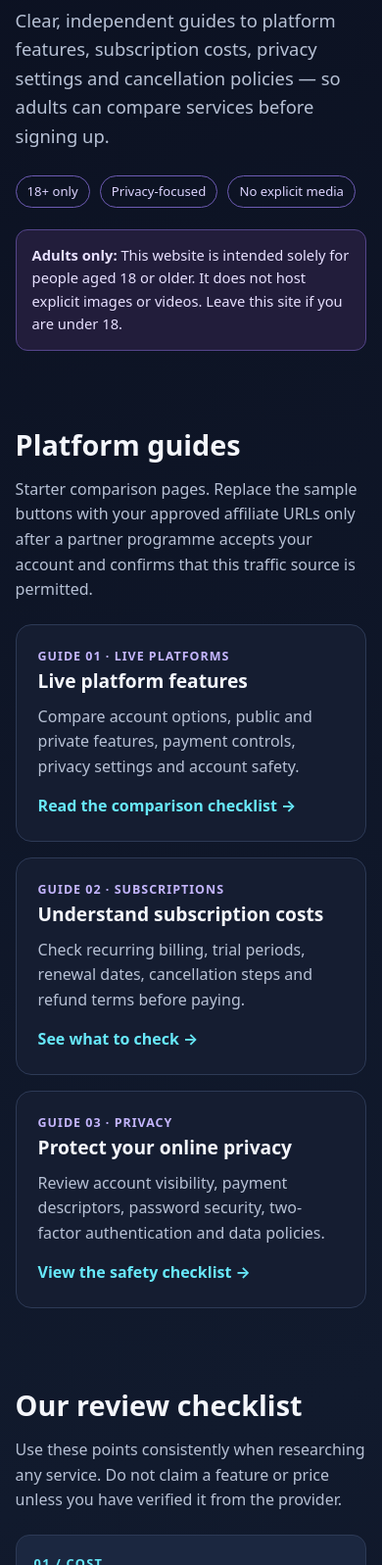
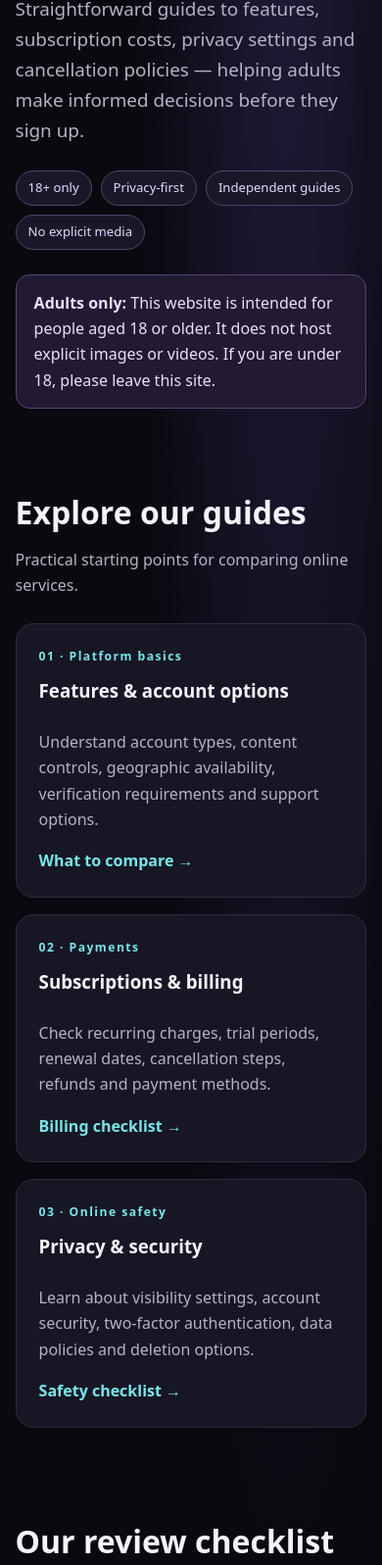
Before and after one commit to kbsllg/adult-platform-guide, a plain HTML site: page index.html in a window 390 px wide. Shown: the part 332-1929 px from the top of the page at 98% size. Drawn offline with Linux system fonts and the light colour scheme.

Commit message:
Refactor index.html for improved structure and content
Updated the HTML structure, including meta tags, styles, header, main content, and footer. Enhanced content clarity and organization for better user experience.

```diff
--- a/index.html
+++ b/index.html
@@ -3,130 +3,113 @@
 <head>
 <meta charset="UTF-8">
 <meta name="viewport" content="width=device-width, initial-scale=1">
-  <meta name="description" content="Independent guides to adult platforms: features, subscriptions, privacy and safer online choices. Adults 18+ only.">
-  <meta name="theme-color" content="#111827">
-  <title>Adult Platform Guide | Independent 18+ Reviews</title>
+<meta name="description" content="Independent 18+ guides to adult platforms, pricing, privacy and safer online choices.">
+<meta name="theme-color" content="#09090f">
+<title>Adult Platform Guide — Independent 18+ Reviews</title>
 <style>
-    :root { --bg:#0b1020; --panel:#151d31; --panel2:#1b2740; --text:#f4f6fb; --muted:#b7c1d5; --accent:#a78bfa; --accent2:#67e8f9; --line:#2d3a56; }
-    * { box-sizing:border-box; }
-    body { margin:0; font-family:system-ui,-apple-system,Segoe UI,Roboto,Arial,sans-serif; background:linear-gradient(160deg,#0b1020,#111a2d 55%,#0b1020); color:var(--text); line-height:1.6; }
-    a { color:var(--accent2); }
-    .wrap { width:min(1080px,92%); margin:auto; }
-    header { padding:22px 0; border-bottom:1px solid var(--line); }
-    .nav { display:flex; justify-content:space-between; align-items:center; gap:18px; flex-wrap:wrap; }
-    .brand { font-weight:800; letter-spacing:.04em; color:white; text-decoration:none; }
-    .brand span { color:var(--accent); }
-    nav a { margin-left:18px; text-decoration:none; color:var(--muted); font-size:.95rem; }
-    .hero { padding:76px 0 54px; }
-    .eyebrow { color:var(--accent2); text-transform:uppercase; letter-spacing:.16em; font-size:.78rem; font-weight:700; }
-    h1 { font-size:clamp(2.3rem,6vw,4.5rem); line-height:1.05; max-width:800px; margin:14px 0 20px; }
-    .lead { color:var(--muted); font-size:1.15rem; max-width:700px; }
-    .pill { display:inline-block; border:1px solid #6d5bb3; color:#ddd4ff; padding:5px 11px; border-radius:99px; font-size:.82rem; margin:7px 6px 0 0; }
-    .notice { margin:22px 0 0; padding:14px 16px; background:#221d3b; border:1px solid #55458b; border-radius:12px; color:#e7e0ff; max-width:760px; font-size:.92rem; }
-    section { padding:38px 0; }
-    h2 { font-size:1.8rem; margin:0 0 10px; }
-    .sub { color:var(--muted); margin:0 0 22px; }
-    .grid { display:grid; grid-template-columns:repeat(3,1fr); gap:16px; }
-    .card { background:var(--panel); border:1px solid var(--line); border-radius:16px; padding:22px; }
-    .card h3 { margin:0 0 8px; font-size:1.2rem; }
-    .card p { color:var(--muted); margin:0 0 15px; }
-    .tag { color:#c4b5fd; font-size:.78rem; text-transform:uppercase; letter-spacing:.08em; font-weight:700; }
-    .btn { display:inline-block; background:var(--accent); color:#151128; font-weight:750; padding:10px 15px; border-radius:9px; text-decoration:none; }
-    .btn:hover { filter:brightness(1.08); }
-    .plain { color:var(--accent2); text-decoration:none; font-weight:650; }
-    .steps { display:grid; grid-template-columns:repeat(3,1fr); gap:14px; }
-    .step { background:var(--panel2); border-radius:14px; padding:18px; border:1px solid var(--line); }
-    .num { color:var(--accent2); font-size:.8rem; font-weight:800; letter-spacing:.1em; }
-    .step h3 { margin:5px 0; }
-    .step p { color:var(--muted); margin:0; }
-    .disclosure { border-left:4px solid var(--accent); background:#171c30; padding:17px 20px; border-radius:8px; color:var(--muted); }
-    footer { border-top:1px solid var(--line); padding:28px 0 42px; color:var(--muted); font-size:.9rem; }
-    footer a { margin-right:14px; }
-    .small { font-size:.84rem; color:var(--muted); }
-    @media(max-width:760px) { .grid,.steps { grid-template-columns:1fr; } nav a { margin:0 12px 0 0; } .hero { padding:54px 0 35px; } }
+:root{--bg:#09090f;--panel:#14141f;--text:#f6f4fb;--muted:#b7b2c6;--line:#302c40;--accent:#b69cff;--cyan:#78e5e8}
+*{box-sizing:border-box}
+html{scroll-behavior:smooth}
+body{margin:0;background:radial-gradient(ellipse at 75% 0%,#241b3c 0,transparent 38%),var(--bg);color:var(--text);font:16px/1.65 system-ui,Arial,sans-serif}
+a{color:var(--cyan)}
+.wrap{width:min(1100px,92%);margin:auto}
+header{border-bottom:1px solid var(--line);background:#09090f}
+.nav{min-height:70px;display:flex;align-items:center;justify-content:space-between;gap:18px;flex-wrap:wrap}
+.brand{color:#fff;text-decoration:none;font-weight:900;letter-spacing:.06em}
+.brand span{color:var(--accent)}
+nav{display:flex;gap:18px;flex-wrap:wrap}
+nav a{text-decoration:none;color:var(--muted)}
+.hero{padding:75px 0 55px}
+.eyebrow{color:var(--cyan);font-size:.78rem;font-weight:800;letter-spacing:.18em;text-transform:uppercase}
+h1{font-size:clamp(2.5rem,7vw,5rem);line-height:1.02;max-width:850px;margin:18px 0}
+.lead{font-size:1.18rem;color:var(--muted);max-width:720px}
+.pills{display:flex;gap:9px;flex-wrap:wrap;margin:25px 0}
+.pill{border:1px solid #51456d;background:#1b1728;color:#e4d9ff;border-radius:99px;padding:6px 12px;font-size:.82rem}
+.notice{max-width:780px;background:#211a32;border:1px solid #554575;border-radius:14px;padding:15px 18px;color:#e9e1fa}
+section{padding:45px 0}
+h2{font-size:2rem;margin:0 0 8px}
+.sub{color:var(--muted);margin:0 0 25px}
+.grid,.steps{display:grid;grid-template-columns:repeat(3,1fr);gap:17px}
+.card,.step{background:#171624;border:1px solid var(--line);border-radius:18px;padding:23px}
+.card{min-height:220px;display:flex;flex-direction:column;align-items:flex-start}
+.tag,.num{color:var(--cyan);font-size:.76rem;font-weight:800;letter-spacing:.12em}
+.card h3,.step h3{margin:10px 0 7px}
+.card p,.step p{color:var(--muted)}
+.card a{margin-top:auto;text-decoration:none;font-weight:700}
+.disclosure{border-left:4px solid var(--accent);background:#171421;padding:18px 20px;border-radius:10px;color:var(--muted)}
+footer{border-top:1px solid var(--line);padding:30px 0 44px;color:var(--muted);font-size:.9rem}
+.small{font-size:.82rem}
+@media(max-width:760px){.grid,.steps{grid-template-columns:1fr}.hero{padding:50px 0 35px}.card{min-height:0}.nav{padding:12px 0}}
 </style>
 </head>
 <body>
-<header>
-  <div class="wrap nav">
+<header><div class="wrap nav">
 <a class="brand" href="#">ADULT <span>PLATFORM GUIDE</span></a>
-    <nav aria-label="Main navigation">
+<nav>
 <a href="#guides">Guides</a>
-      <a href="#how">How it works</a>
+<a href="#checklist">Review checklist</a>
+<a href="#about">About</a>
 <a href="#disclosure">Disclosure</a>
 </nav>
-  </div>
-</header>
-
+</div></header>
 <main>
 <div class="wrap hero">
 <div class="eyebrow">Independent information · Adults 18+</div>
-    <h1>Make informed choices about adult platforms.</h1>
-    <p class="lead">Clear, independent guides to platform features, subscription costs, privacy settings and cancellation policies — so adults can compare services before signing up.</p>
-    <div>
+<h1>Choose adult platforms with confidence.</h1>
+<p class="lead">Straightforward guides to features, subscription costs, privacy settings and cancellation policies — helping adults make informed decisions before they sign up.</p>
+<div class="pills">
 <span class="pill">18+ only</span>
-      <span class="pill">Privacy-focused</span>
+<span class="pill">Privacy-first</span>
+<span class="pill">Independent guides</span>
 <span class="pill">No explicit media</span>
 </div>
-    <div class="notice"><strong>Adults only:</strong> This website is intended solely for people aged 18 or older. It does not host explicit images or videos. Leave this site if you are under 18.</div>
+<div class="notice"><strong>Adults only:</strong> This website is intended for people aged 18 or older. It does not host explicit images or videos. If you are under 18, please leave this site.</div>
 </div>
-
-  <section id="guides">
-    <div class="wrap">
-      <h2>Platform guides</h2>
-      <p class="sub">Starter comparison pages. Replace the sample buttons with your approved affiliate URLs only after a partner programme accepts your account and confirms that this traffic source is permitted.</p>
+<section id="guides"><div class="wrap">
+<h2>Explore our guides</h2>
+<p class="sub">Practical starting points for comparing online services.</p>
 <div class="grid">
 <article class="card">
-          <div class="tag">Guide 01 · Live platforms</div>
-          <h3>Live platform features</h3>
-          <p>Compare account options, public and private features, payment controls, privacy settings and account safety.</p>
-          <a class="plain" href="#how">Read the comparison checklist →</a>
+<div class="tag">01 · Platform basics</div>
+<h3>Features & account options</h3>
+<p>Understand account types, content controls, geographic availability, verification requirements and support options.</p>
+<a href="#checklist">What to compare →</a>
 </article>
 <article class="card">
-          <div class="tag">Guide 02 · Subscriptions</div>
-          <h3>Understand subscription costs</h3>
-          <p>Check recurring billing, trial periods, renewal dates, cancellation steps and refund terms before paying.</p>
-          <a class="plain" href="#how">See what to check →</a>
+<div class="tag">02 · Payments</div>
+<h3>Subscriptions & billing</h3>
+<p>Check recurring charges, trial periods, renewal dates, cancellation steps, refunds and payment methods.</p>
+<a href="#checklist">Billing checklist →</a>
 </article>
 <article class="card">
-          <div class="tag">Guide 03 · Privacy</div>
-          <h3>Protect your online privacy</h3>
-          <p>Review account visibility, payment descriptors, password security, two-factor authentication and data policies.</p>
-          <a class="plain" href="#how">View the safety checklist →</a>
+<div class="tag">03 · Online safety</div>
+<h3>Privacy & security</h3>
+<p>Learn about visibility settings, account security, two-factor authentication, data policies and deletion options.</p>
+<a href="#checklist">Safety checklist →</a>
 </article>
-      </div>
-    </div>
-  </section>
-
-  <section id="how">
-    <div class="wrap">
+</div></div></section>
+<section id="checklist"><div class="wrap">
 <h2>Our review checklist</h2>
-      <p class="sub">Use these points consistently when researching any service. Do not claim a feature or price unless you have verified it from the provider.</p>
+<p class="sub">We use the same criteria for every service so readers can make fair comparisons.</p>
 <div class="steps">
-        <div class="step"><div class="num">01 / COST</div><h3>Pricing & billing</h3><p>List the current price, billing frequency, renewal terms, trial conditions and cancellation method.</p></div>
-        <div class="step"><div class="num">02 / PRIVACY</div><h3>Privacy & security</h3><p>Check the privacy policy, account controls, age checks, security options and data deletion process.</p></div>
-        <div class="step"><div class="num">03 / TERMS</div><h3>Rules & support</h3><p>Review geographic availability, platform rules, customer support and refund procedures.</p></div>
-      </div>
-    </div>
-  </section>
-
-  <section id="disclosure">
-    <div class="wrap">
+<div class="step"><div class="num">01 / COST</div><h3>Transparent pricing</h3><p>Verify current prices, billing frequency, automatic renewal, trial conditions and cancellation process.</p></div>
+<div class="step"><div class="num">02 / PRIVACY</div><h3>Privacy & security</h3><p>Review the privacy policy, account controls, age checks, security features and data deletion process.</p></div>
+<div class="step"><div class="num">03 / SUPPORT</div><h3>Terms & assistance</h3><p>Check service terms, supported countries, customer support channels and refund procedures.</p></div>
+</div></div></section>
+<section id="about"><div class="wrap">
+<h2>About this guide</h2>
+<p class="sub">Adult Platform Guide is an independent informational project. We aim to make platform terms easier to understand. We are not affiliated with a service unless that relationship is clearly disclosed.</p>
+</div></section>
+<section id="disclosure"><div class="wrap">
 <h2>Affiliate disclosure</h2>
-      <div class="disclosure">Some links on this website may be affiliate links. If you use one to register or make a purchase, we may receive a commission at no additional cost to you. Affiliate relationships do not guarantee a positive review. We aim to describe services accurately and disclose commercial relationships clearly.</div>
-      <p class="small">Before publishing affiliate links, confirm that the partner programme allows your website and social-media traffic, check the permitted countries and follow all applicable advertising, consumer-protection and platform rules.</p>
-    </div>
-  </section>
+<div class="disclosure">Some links may be affiliate links. If you register or make a purchase through them, we may earn a commission at no extra cost to you. Commercial relationships do not guarantee a positive review and will be disclosed clearly. Partner links will be added only after programme approval.</div>
+</div></section>
 </main>
-
-<footer>
-  <div class="wrap">
+<footer><div class="wrap">
 <p><strong>Adult Platform Guide</strong> · Independent information for adults 18+.</p>
-    <p>This site is informational and is not affiliated with any platform unless explicitly stated.</p>
-    <p><a href="mailto:YOUR_CONTACT_EMAIL">Contact</a> <a href="privacy.html">Privacy notice (template needed before collecting personal data)</a></p>
+<p>Contact: <a href="mailto:sbslava@gmail.com">sbslava@gmail.com</a></p>
 <p class="small">© <span id="year"></span> Adult Platform Guide. All rights reserved.</p>
-  </div>
-</footer>
-<script>document.getElementById('year').textContent = new Date().getFullYear();</script>
+</div></footer>
+<script>document.getElementById('year').textContent=new Date().getFullYear();</script>
 </body>
 </html>
```
Lines whose indentation alone changed are shown as unchanged.
